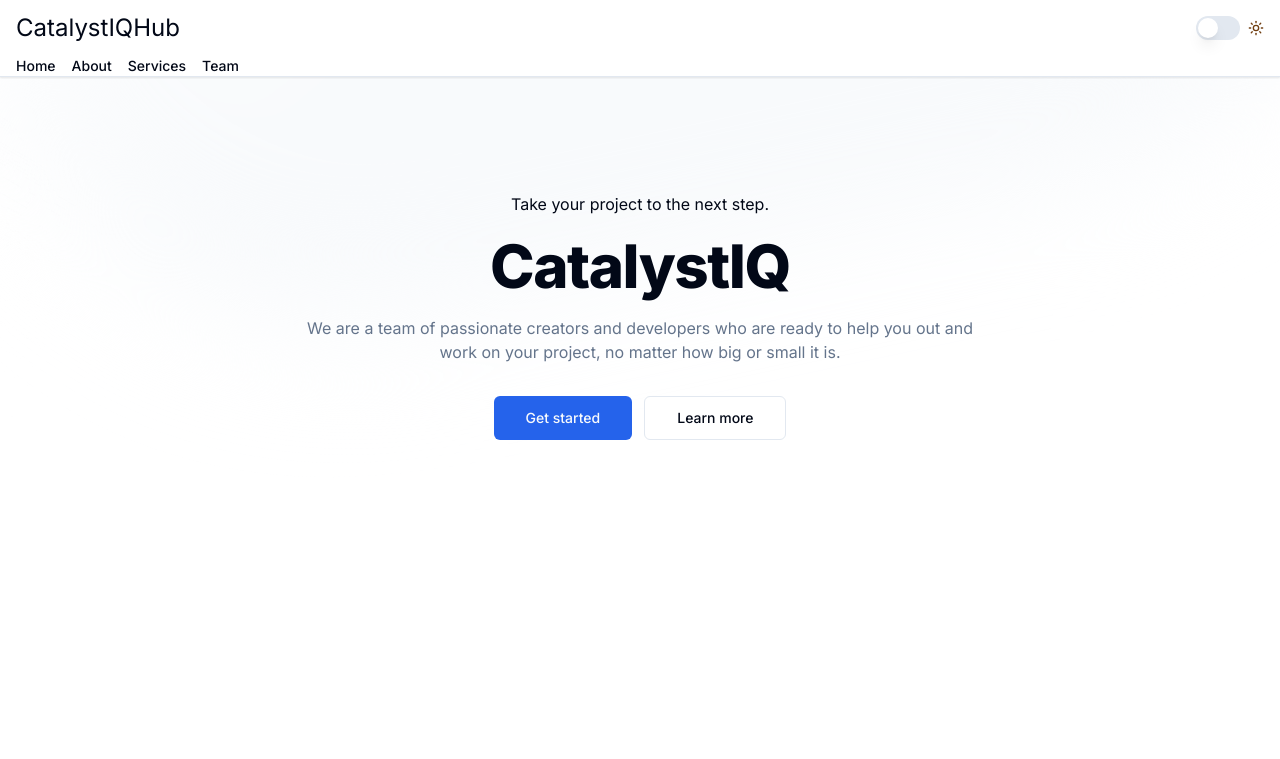
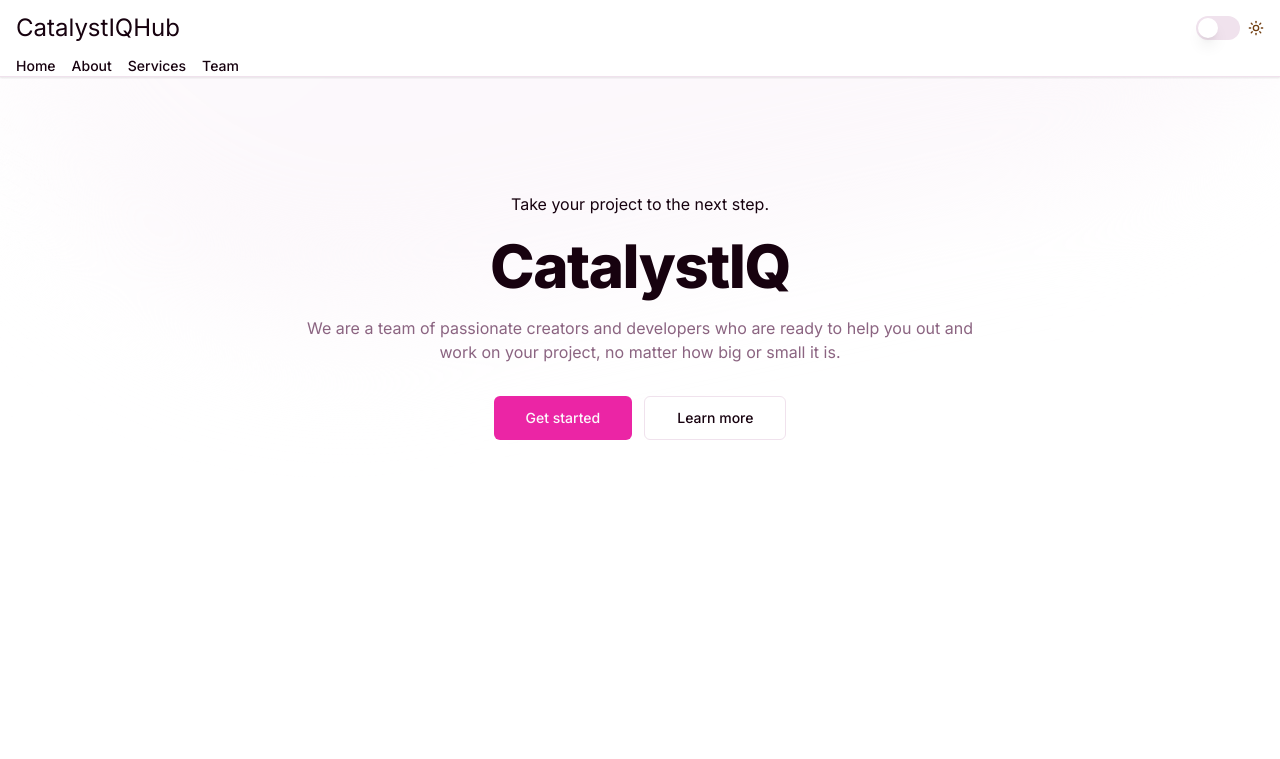
Before and after one commit to shivansh193/CatalystIQHub, a Next.js app: page / in a window 1280 px wide. Shown: the top 759 px of the page. Built offline with nearby package versions, Linux system fonts and the light colour scheme.

Commit message:
on wednesdays we wear pink

```diff
--- a/app/globals.css
+++ b/app/globals.css
@@ -5,47 +5,46 @@
 @layer base {
   :root {
     --background: 0 0% 100%;
-    --foreground: 222.2 84% 4.9%;
+    --foreground: 322.2 84% 4.9%;
     --card: 0 0% 100%;
-    --card-foreground: 222.2 84% 4.9%;
+    --card-foreground: 322.2 84% 4.9%;
     --popover: 0 0% 100%;
-    --popover-foreground: 222.2 84% 4.9%;
-    --primary: 221.2 83.2% 53.3%;
-    --primary-foreground: 210 40% 98%;
-    --secondary: 210 40% 96.1%;
-    --secondary-foreground: 222.2 47.4% 11.2%;
-    --muted: 210 40% 96.1%;
-    --muted-foreground: 215.4 16.3% 46.9%;
-    --accent: 210 40% 96.1%;
-    --accent-foreground: 222.2 47.4% 11.2%;
+    --popover-foreground: 322.2 84% 4.9%;
+    --primary: 321.2 83.2% 53.3%;
+    --primary-foreground: 310 40% 98%;
+    --secondary: 310 40% 96.1%;
+    --secondary-foreground: 322.2 47.4% 11.2%;
+    --muted: 310 40% 96.1%;
+    --muted-foreground: 315.4 16.3% 46.9%;
+    --accent: 310 40% 96.1%;
+    --accent-foreground: 322.2 47.4% 11.2%;
     --destructive: 0 84.2% 60.2%;
-    --destructive-foreground: 210 40% 98%;
-    --border: 214.3 31.8% 91.4%;
-    --input: 214.3 31.8% 91.4%;
-    --ring: 221.2 83.2% 53.3%;
+    --destructive-foreground: 310 40% 98%;
+    --border: 314.3 31.8% 91.4%;
+    --input: 314.3 31.8% 91.4%;
+    --ring: 321.2 83.2% 53.3%;
     --radius: 0.5rem;
   }
-
   .dark {
-    --background: 222.2 84% 4.9%;
-    --foreground: 210 40% 98%;
-    --card: 222.2 84% 4.9%;
-    --card-foreground: 210 40% 98%;
-    --popover: 222.2 84% 4.9%;
-    --popover-foreground: 210 40% 98%;
-    --primary: 217.2 91.2% 59.8%;
-    --primary-foreground: 222.2 47.4% 11.2%;
-    --secondary: 217.2 32.6% 17.5%;
-    --secondary-foreground: 210 40% 98%;
-    --muted: 217.2 32.6% 17.5%;
-    --muted-foreground: 215 20.2% 65.1%;
-    --accent: 217.2 32.6% 17.5%;
-    --accent-foreground: 210 40% 98%;
+    --background: 322.2 84% 4.9%;
+    --foreground: 310 40% 98%;
+    --card: 322.2 84% 4.9%;
+    --card-foreground: 310 40% 98%;
+    --popover: 322.2 84% 4.9%;
+    --popover-foreground: 310 40% 98%;
+    --primary: 317.2 91.2% 59.8%;
+    --primary-foreground: 322.2 47.4% 11.2%;
+    --secondary: 317.2 32.6% 17.5%;
+    --secondary-foreground: 310 40% 98%;
+    --muted: 317.2 32.6% 17.5%;
+    --muted-foreground: 315 20.2% 65.1%;
+    --accent: 317.2 32.6% 17.5%;
+    --accent-foreground: 310 40% 98%;
     --destructive: 0 62.8% 30.6%;
-    --destructive-foreground: 210 40% 98%;
-    --border: 217.2 32.6% 17.5%;
-    --input: 217.2 32.6% 17.5%;
-    --ring: 224.3 76.3% 48%;
+    --destructive-foreground: 310 40% 98%;
+    --border: 317.2 32.6% 17.5%;
+    --input: 317.2 32.6% 17.5%;
+    --ring: 324.3 76.3% 48%;
   }
 }
 
--- a/components/navbar.tsx
+++ b/components/navbar.tsx
@@ -13,7 +13,7 @@ export const Navbar = () => {
   };
 
   return (
-    <nav className="fixed inset-x-0 top-0 z-50 bg-white shadow-sm dark:bg-gray-950/90">
+    <nav className="fixed inset-x-0 top-0 z-50 bg-white shadow-sm dark:bg-pink-950/50">
       <div className="w-full max-w-7xl mx-auto px-4">
         <div className="flex justify-between h-14 items-center">
           <Link href="#" className="flex items-center" prefetch={false}>
```
